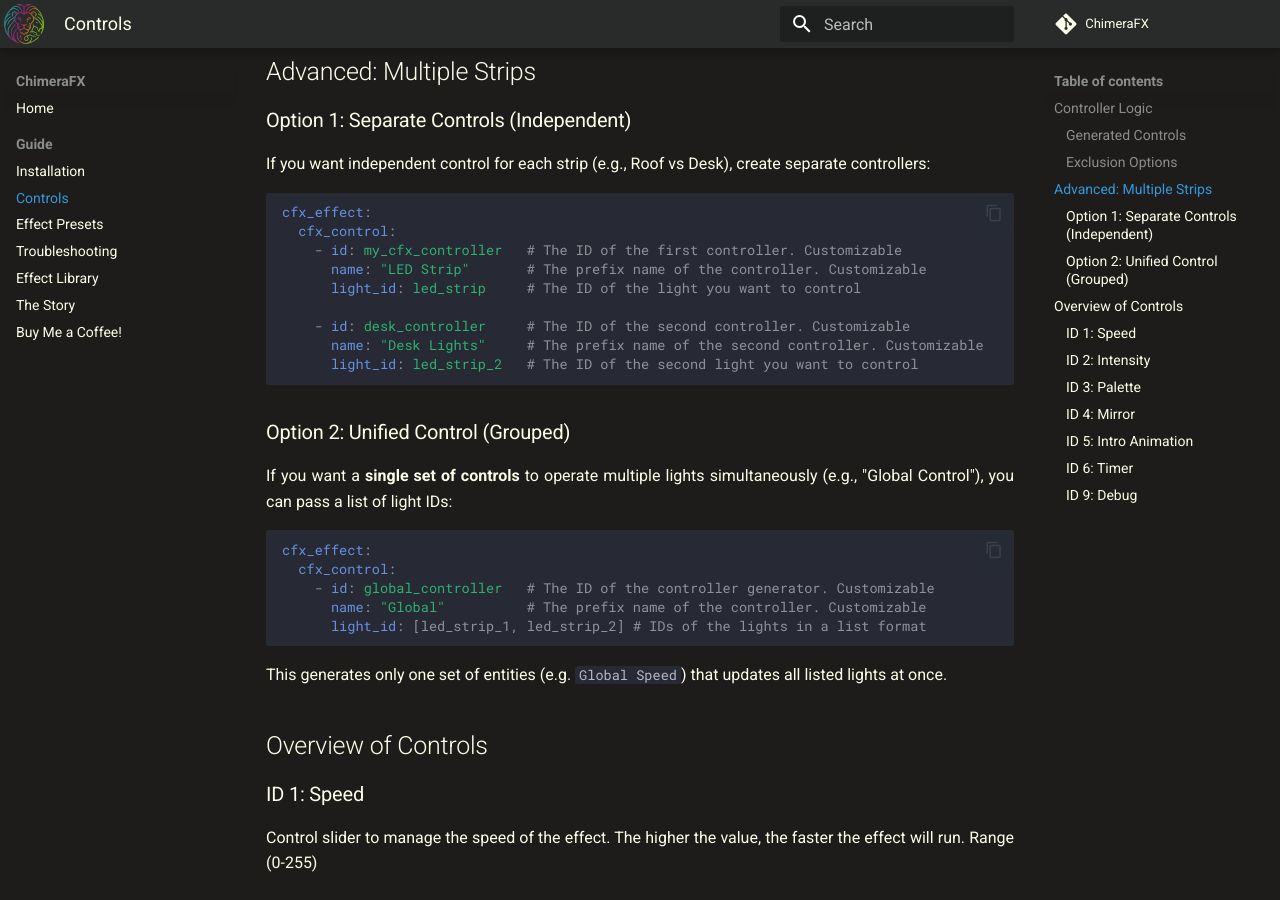
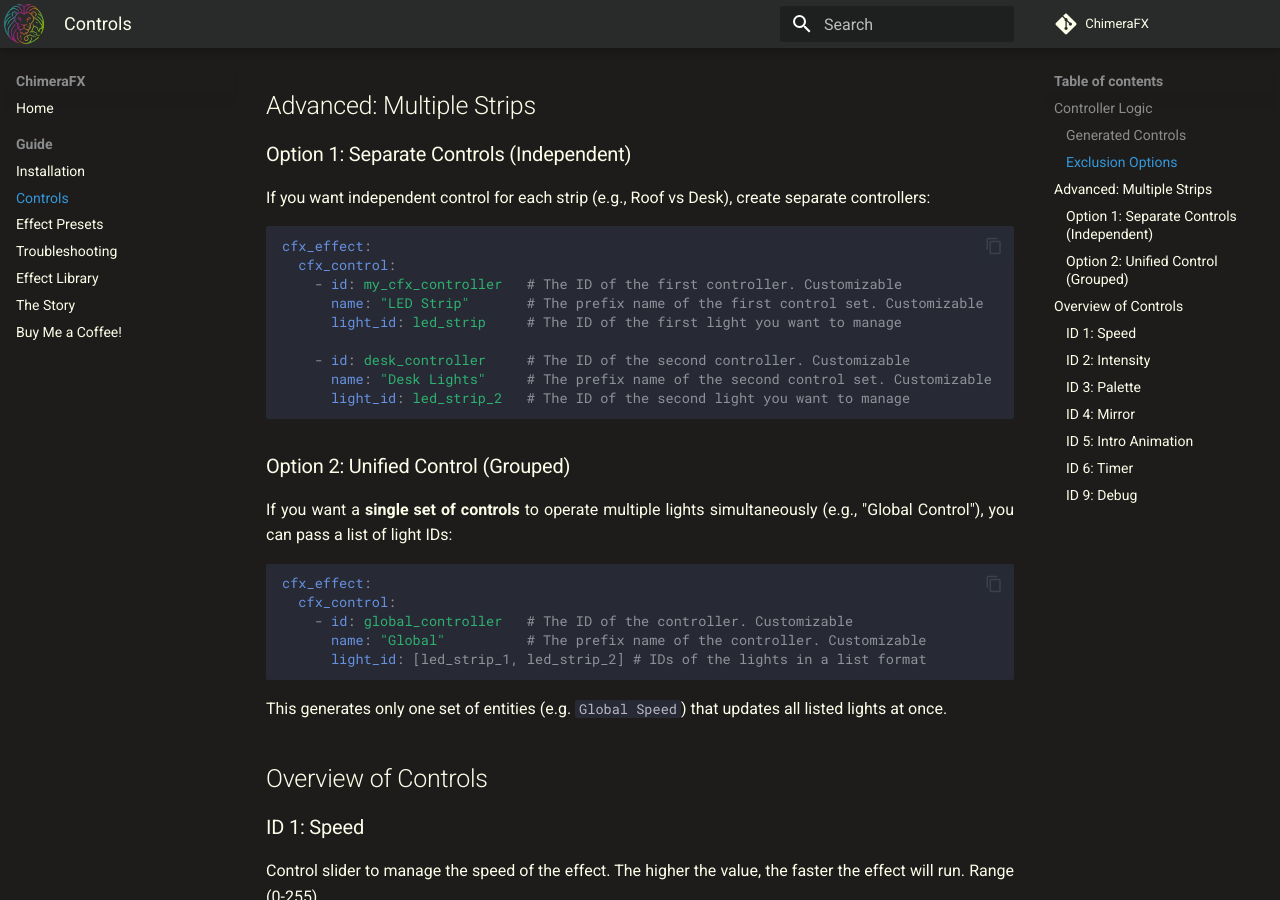
Before and after one commit to effelle/ChimeraFX, an MkDocs documentation site: the page built from docs/Controls.md, in a window 1280 px wide and 900 px high, scrolled down 1768 px. Built offline with MkDocs 1.6.1 and Material for MkDocs 9.7.7, drawn with Linux system fonts in a browser that asks for light colours; comment, search, counter and statistics services are not loaded; some of the changed text lies outside the part shown.

````diff
--- a/docs/Controls.md
+++ b/docs/Controls.md
@@ -13,7 +13,7 @@
   cfx_control:
     - id: my_cfx_controller   # The ID of the controller. Customizable
       name: "LED Strip"       # The prefix name of the controller. Customizable
-      light_id: led_strip     # The ID of the light you want to control
+      light_id: led_strip     # The ID of the light you want to manage
 
       # Optional: Exclude controls you don't need
       # exclude: [5, 6] # This example will exclude Intro Effects and Timer
@@ -59,12 +60,12 @@
 cfx_effect:
   cfx_control:
     - id: my_cfx_controller   # The ID of the first controller. Customizable
-      name: "LED Strip"       # The prefix name of the controller. Customizable
-      light_id: led_strip     # The ID of the light you want to control
+      name: "LED Strip"       # The prefix name of the first control set. Customizable
+      light_id: led_strip     # The ID of the first light you want to manage
 
     - id: desk_controller     # The ID of the second controller. Customizable
-      name: "Desk Lights"     # The prefix name of the second controller. Customizable
-      light_id: led_strip_2   # The ID of the second light you want to control
+      name: "Desk Lights"     # The prefix name of the second control set. Customizable
+      light_id: led_strip_2   # The ID of the second light you want to manage
 ```
 
 ### Option 2: Unified Control (Grouped)
@@ -73,7 +74,7 @@
 ```yaml
 cfx_effect:
   cfx_control:
-    - id: global_controller   # The ID of the controller generator. Customizable
+    - id: global_controller   # The ID of the controller. Customizable
       name: "Global"          # The prefix name of the controller. Customizable
       light_id: [led_strip_1, led_strip_2] # IDs of the lights in a list format
 ```
````
Also changed, not shown: other parts of docs/Controls.md (+1 -0 lines), docs/Effect-Presets.md (+2 -1 lines), docs/Effects-Library.md (+2 -4 lines), docs/Installation.md (+7 -2 lines), docs/The-Story.md (+1 -2 lines), docs/Troubleshooting.md (+2 -1 lines), 1 other file.
